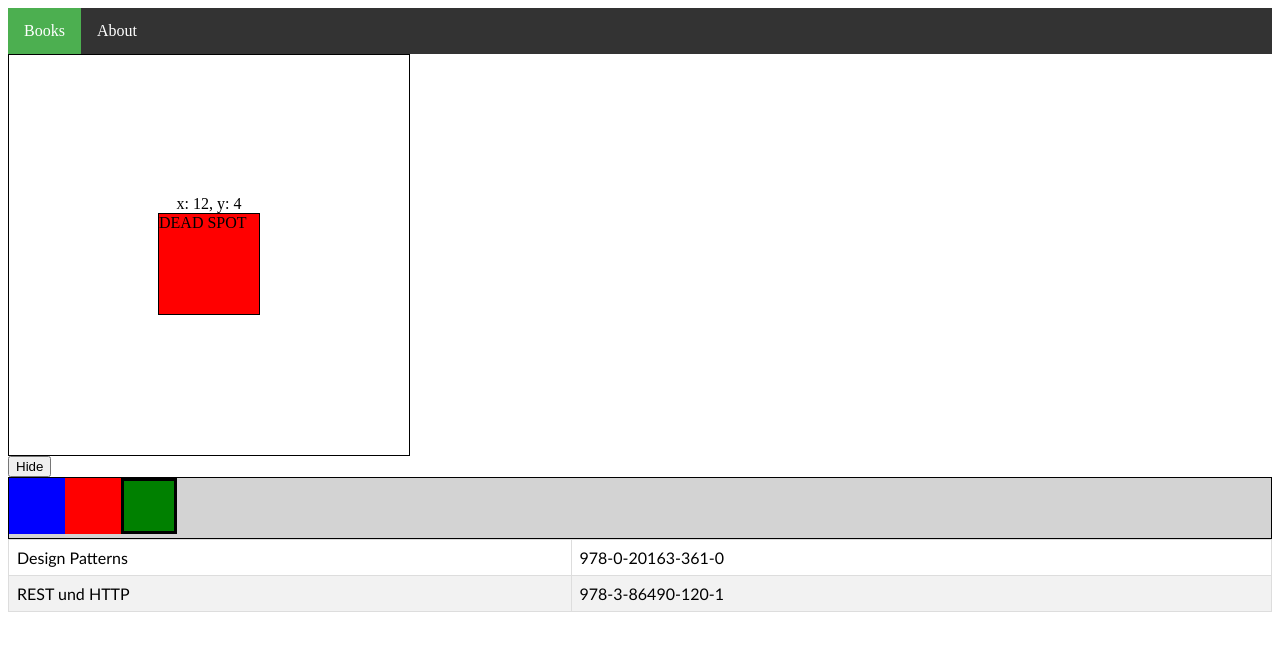
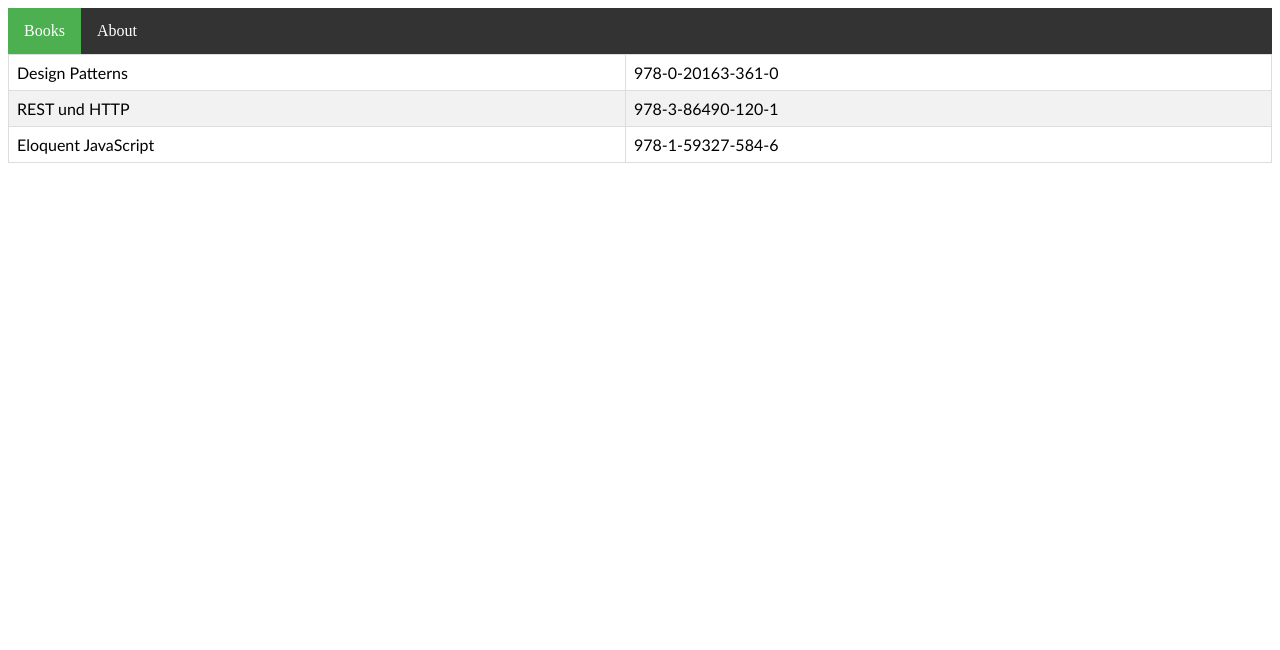
Before and after one commit to workshops-de/vuejs3-vite-typescript-workshop, a Vue app: page / in a window 1280 px wide. Shown: the top 650 px of the page. Built offline with nearby package versions, Linux system fonts and the light colour scheme.

Commit message:
Component Lifecycle Basic

```diff
--- a/src/App.vue
+++ b/src/App.vue
@@ -1,23 +1,17 @@
 <template>
   <AppNavigation />
-  <MouseCursor />
-  <InfoBox />
   <BookList />
 </template>
 
 <script lang="ts">
 import { defineComponent } from "vue";
 import AppNavigation from "@/components/AppNavigation.vue";
-import MouseCursor from "@/components/MouseCursor.vue";
-import InfoBox from "./components/InfoBox.vue";
 import BookList from "./components/BookList.vue";
 
 export default defineComponent({
   name: "App",
   components: {
     AppNavigation,
-    MouseCursor,
-    InfoBox,
     BookList,
   },
 });
--- /dev/null
+++ b/src/books.ts
@@ -0,0 +1,18 @@
+import type { Book } from "./types";
+
+const BOOKS: Book[] = [
+  {
+    title: "Design Patterns",
+    isbn: "978-0-20163-361-0",
+  },
+  {
+    title: "REST und HTTP",
+    isbn: "978-3-86490-120-1",
+  },
+  {
+    title: "Eloquent JavaScript",
+    isbn: "978-1-59327-584-6",
+  },
+];
+
+export default BOOKS;
--- a/src/components/BookList.vue
+++ b/src/components/BookList.vue
@@ -1,6 +1,6 @@
 <template>
   <table>
-    <tr v-for="book in filteredBooks" :key="book.isbn">
+    <tr v-for="book in books" :key="book.isbn">
       <td>{{ book.title }}</td>
       <td>{{ book.isbn }}</td>
     </tr>
@@ -10,10 +10,9 @@
 <script lang="ts">
 import { defineComponent } from "vue";
 
-interface Book {
-  title: string;
-  isbn: string;
-}
+import type { Book } from "../types";
+
+import BOOKS from "../books";
 
 interface ComponentData {
   books: Book[];
@@ -23,28 +22,11 @@ export default defineComponent({
   name: "BookList",
   data(): ComponentData {
     return {
-      books: [
-        {
-          title: "Design Patterns",
-          isbn: "978-0-20163-361-0",
-        },
-        {
-          title: "REST und HTTP",
-          isbn: "978-3-86490-120-1",
-        },
-        {
-          title: "Eloquent JavaScript",
-          isbn: "978-1-59327-584-6",
-        },
-      ],
+      books: [],
     };
   },
-  computed: {
-    filteredBooks(): Book[] {
-      return this.books.filter((book) =>
-        book.title.toLocaleLowerCase().includes("tt")
-      );
-    },
+  created() {
+    this.books = [...BOOKS];
   },
 });
 </script>
--- a/src/components/InfoBox.vue
+++ /dev/null
@@ -1,80 +0,0 @@
-<template>
-  <button @click="isVisible = !isVisible">
-    <span v-if="isVisible">Hide</span>
-    <span v-else>Show</span>
-  </button>
-  <div class="container" v-show="isVisible">
-    <div :class="['box', blueClass]"></div>
-    <div :class="{ box: true, red: isRed }"></div>
-    <div class="box" :class="borderedBox" @click="update"></div>
-  </div>
-</template>
-
-<script lang="ts">
-import { defineComponent } from "vue";
-
-interface ComponentData {
-  isVisible: boolean;
-  blueClass: "blue";
-  isRed: boolean;
-  clicked: boolean;
-}
-
-interface BoxClasses {
-  green: boolean;
-  border: boolean;
-  blue: boolean;
-}
-
-export default defineComponent({
-  name: "InfoBox",
-  data(): ComponentData {
-    return {
-      isVisible: true,
-      blueClass: "blue",
-      isRed: true,
-      clicked: false,
-    };
-  },
-  methods: {
-    update() {
-      this.clicked = true;
-    },
-  },
-  computed: {
-    borderedBox(): BoxClasses {
-      return {
-        green: !this.clicked,
-        border: !this.clicked,
-        blue: this.clicked,
-      };
-    },
-  },
-});
-</script>
-
-<style scoped>
-.container {
-  border: 1px solid;
-  background-color: lightgrey;
-}
-.box {
-  width: 50px;
-  height: 50px;
-  display: inline-block;
-  background-color: gray;
-  border: 3px solid transparent;
-}
-.red {
-  background-color: red;
-}
-.blue {
-  background-color: blue;
-}
-.green {
-  background-color: green;
-}
-.border {
-  border: 3px solid black;
-}
-</style>
--- a/src/components/MouseCursor.vue
+++ /dev/null
@@ -1,63 +0,0 @@
-<template>
-  <div v-bind:id="id" @mousemove="updatePosition">
-    <span>x: {{ x }}, y: {{ y }}</span>
-    <div class="dead-spot" @mousemove.stop>DEAD SPOT</div>
-  </div>
-</template>
-
-<script lang="ts">
-import { defineComponent } from "vue";
-
-interface ComponentData {
-  id: string;
-  x: number;
-  y: number;
-}
-
-export default defineComponent({
-  data(): ComponentData {
-    return {
-      id: "my-id",
-      x: 12,
-      y: 4,
-    };
-  },
-  methods: {
-    updatePosition(e: MouseEvent) {
-      this.x = e.offsetX;
-      this.y = e.offsetY;
-    },
-  },
-  watch: {
-    x(val: number) {
-      if (val > 150) {
-        alert("X is greater than 150");
-      }
-    },
-    y(newValue: number, oldValue: number) {
-      if (oldValue > 300 && newValue < oldValue) {
-        alert("Y ftw!");
-        this.y = 0;
-      }
-    },
-  },
-});
-</script>
-
-<style>
-#my-id {
-  height: 400px;
-  width: 400px;
-  border: 1px solid;
-  display: flex;
-  flex-direction: column;
-  align-items: center;
-  justify-content: center;
-}
-.dead-spot {
-  height: 100px;
-  width: 100px;
-  border: 1px solid;
-  background-color: red;
-}
-</style>
--- /dev/null
+++ b/src/types.ts
@@ -0,0 +1,4 @@
+export interface Book {
+  title: string;
+  isbn: string;
+}
```
